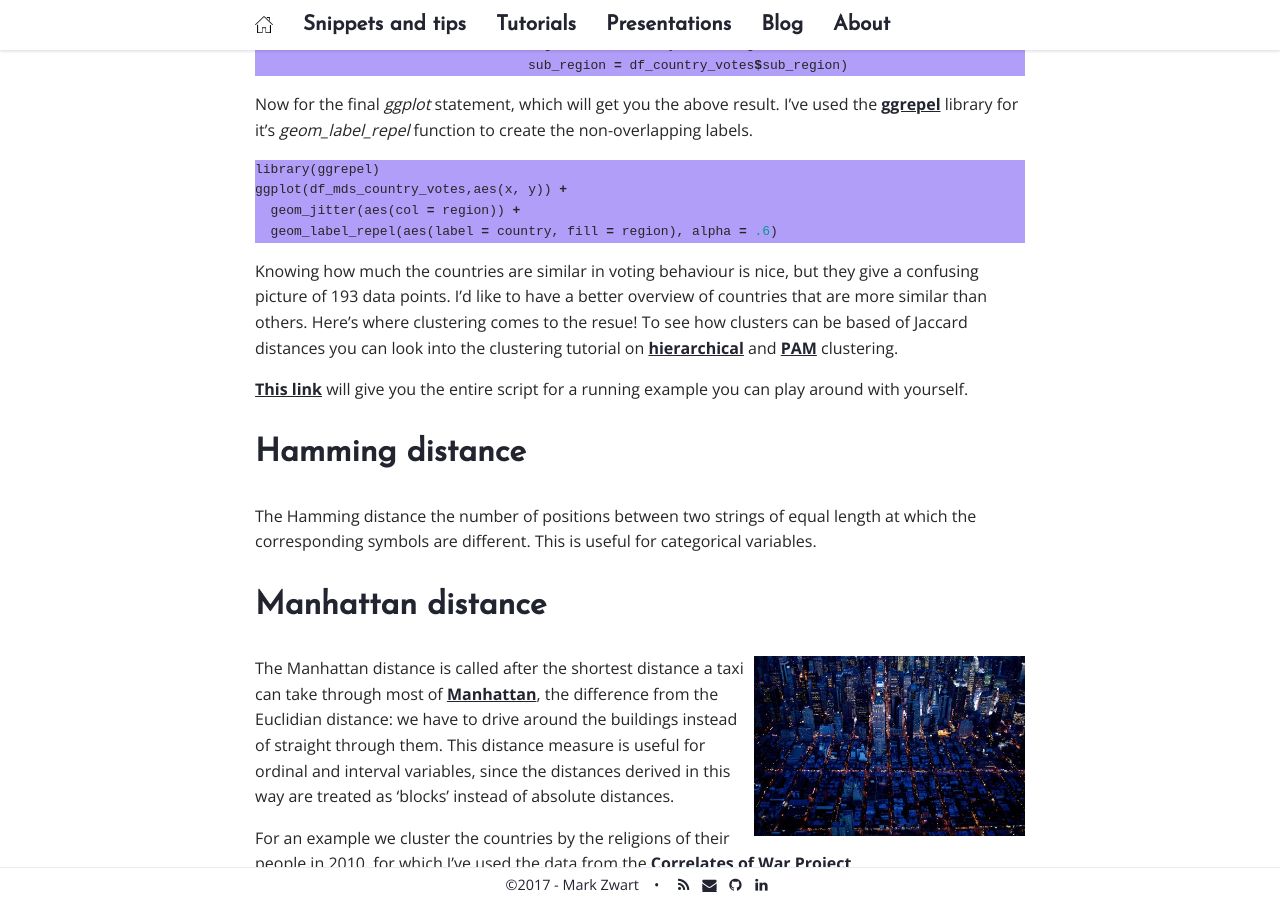
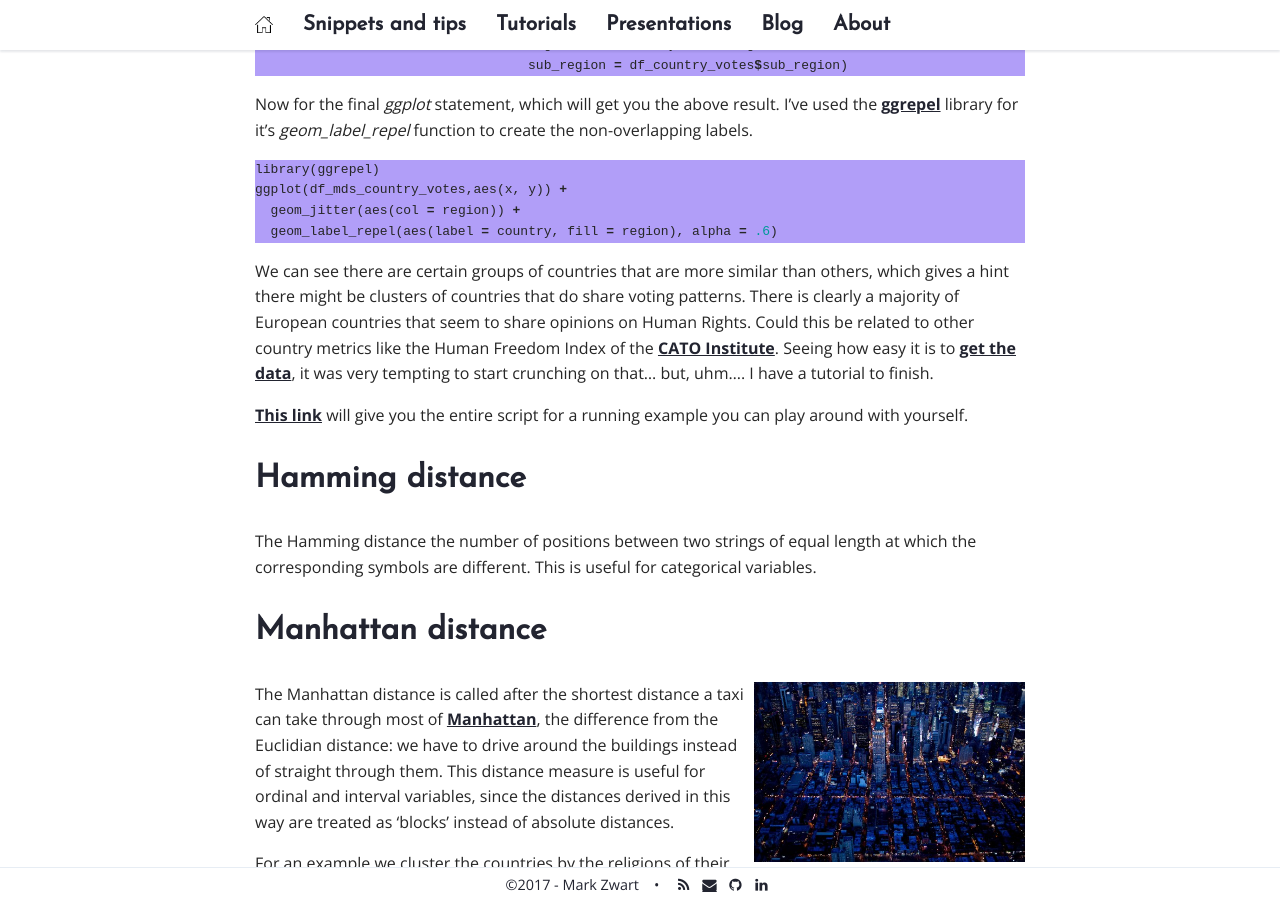
Before and after one commit to mark-me/mark-me.github.io, a Jekyll site: the page built from _pages/tutorials/distance-measures/distance-measures.md, in a window 1280 px wide and 900 px high, scrolled down 2815 px. Built offline with Jekyll 4.4.1, drawn with Linux system fonts in a browser that asks for light colours; nearby versions of some CDN libraries; comment, search, counter and statistics services are not loaded.

Commit message:
Update distance-measures.md

````diff
--- a/_pages/tutorials/distance-measures/distance-measures.md
+++ b/_pages/tutorials/distance-measures/distance-measures.md
@@ -83,7 +83,7 @@ ggplot(df_mds_country_votes,aes(x, y)) +
   geom_jitter(aes(col = region)) +
   geom_label_repel(aes(label = country, fill = region), alpha = .6)
 ```
-Knowing how much the countries are similar in voting behaviour is nice, but they give a confusing picture of 193 data points. I'd like to have a better overview of countries that are more similar than others. Here's where clustering comes to the resue! To see how clusters can be based of Jaccard distances you can look into the clustering tutorial on [hierarchical](/clustering-mds/#hierarchical-clustering) and [PAM](/clustering-mds/#pam-for-jaccard-distances) clustering.
+We can see there are certain groups of countries that are more similar than others, which gives a hint there might be clusters of countries that do share voting patterns. There is clearly a majority of European countries that seem to share opinions on Human Rights. Could this be related to other country metrics like the Human Freedom Index of the [CATO Institute](https://www.cato.org/support). Seeing how easy it is to [get the data](https://www.cato.org/human-freedom-index), it was very tempting to start crunching on that... but, uhm.... I have a tutorial to finish.
 
 [This link](https://raw.githubusercontent.com/mark-me/mark-me.github.io/master/_pages/tutorials/distance-measures/jaccard-distance.R) will give you the entire script for a running example you can play around with yourself.
 
````
